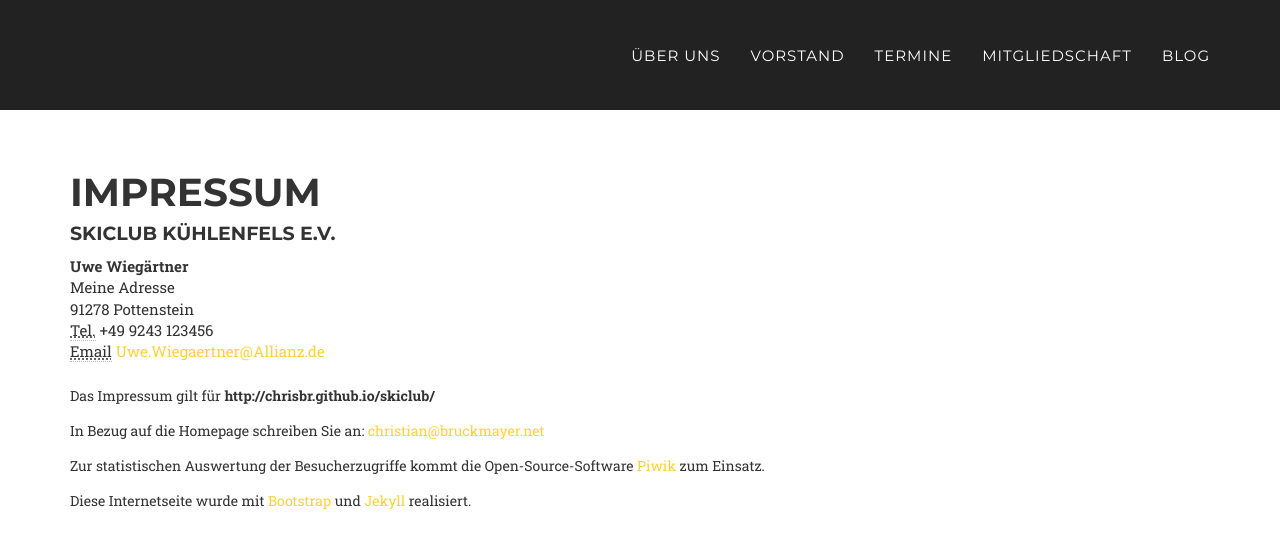
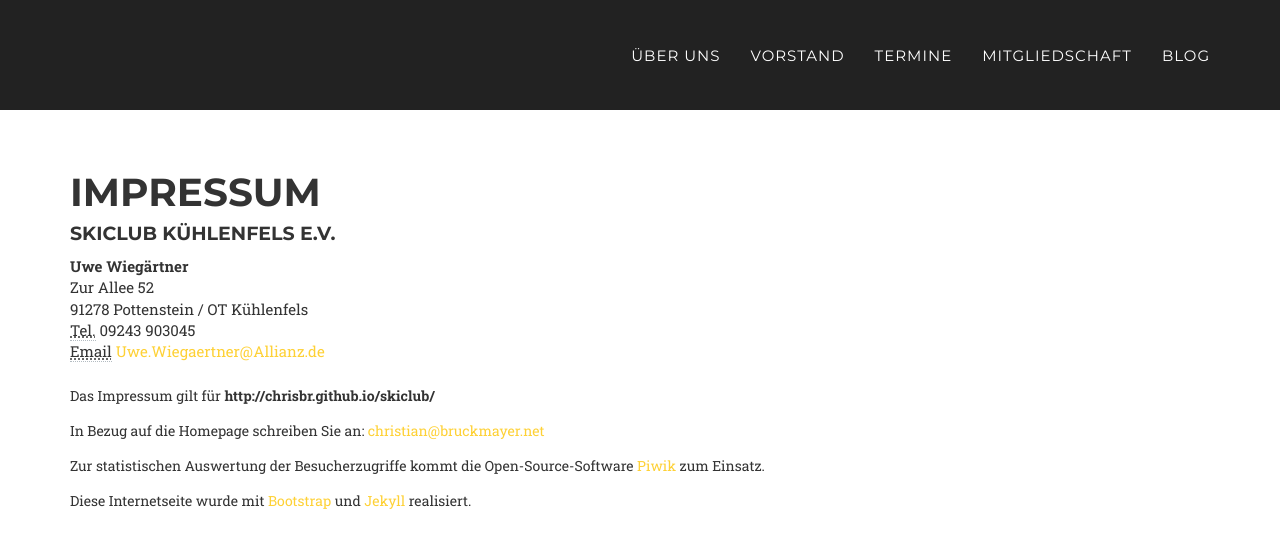
Before and after one commit to ChrisBr/skiclub, a Jekyll site: the page built from impressum/index.html, in a window 1280 px wide. Shown: the top 548 px of the page. Built offline with Jekyll 4.4.1, drawn with Linux system fonts in a browser that asks for light colours; some web fonts are replaced.

Commit message:
Update impressum

```diff
--- a/_config.yml
+++ b/_config.yml
@@ -23,10 +23,10 @@ people:
     position: 1. Vorstand
     email: Uwe.Wiegaertner@Allianz.de
     email_rot13: Hjr.Jvrtnregare@Nyyvnam.qr
-    address: Meine Adresse
+    address: Zur Allee 52
     zip: 91278
-    city: Pottenstein
-    phone: +49 9243 123456
+    city: Pottenstein  / OT Kühlenfels
+    phone: 09243 903045
 
   - name: Frank Eckert
     pic: frank
```
